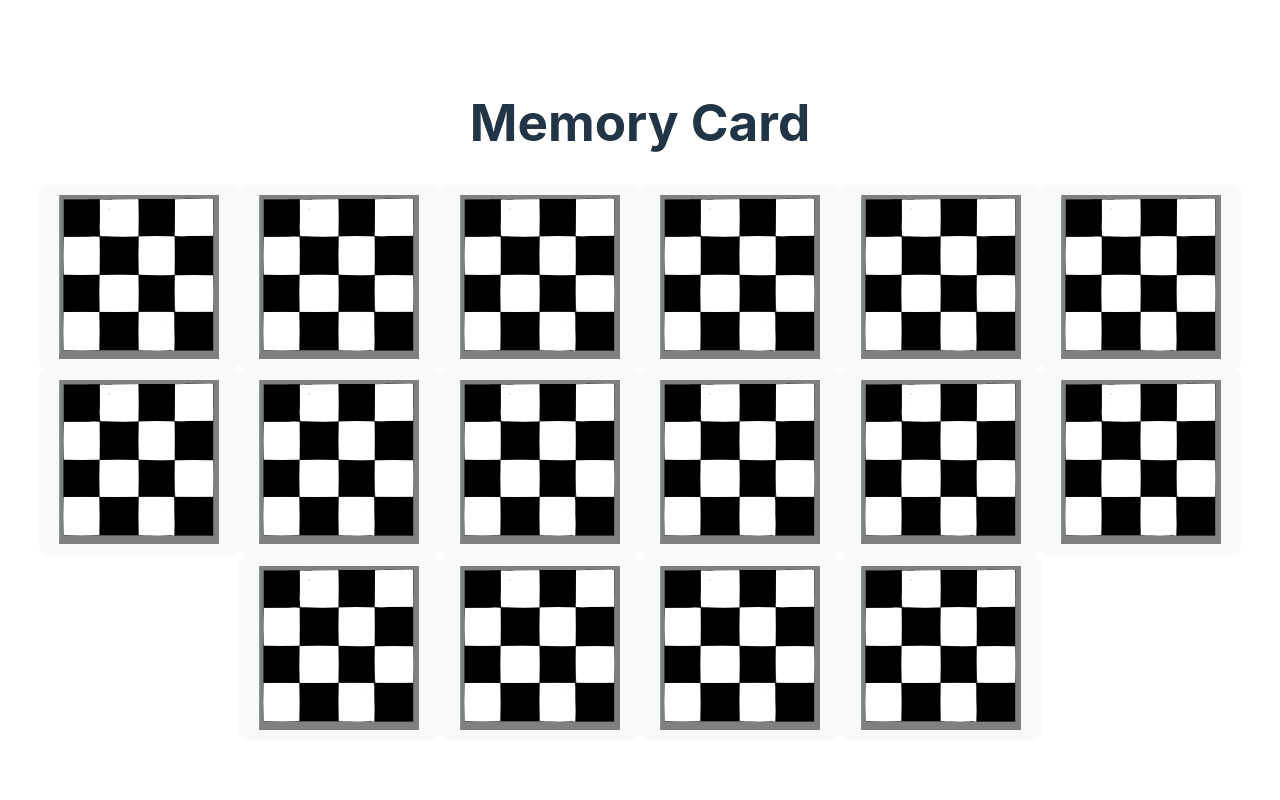
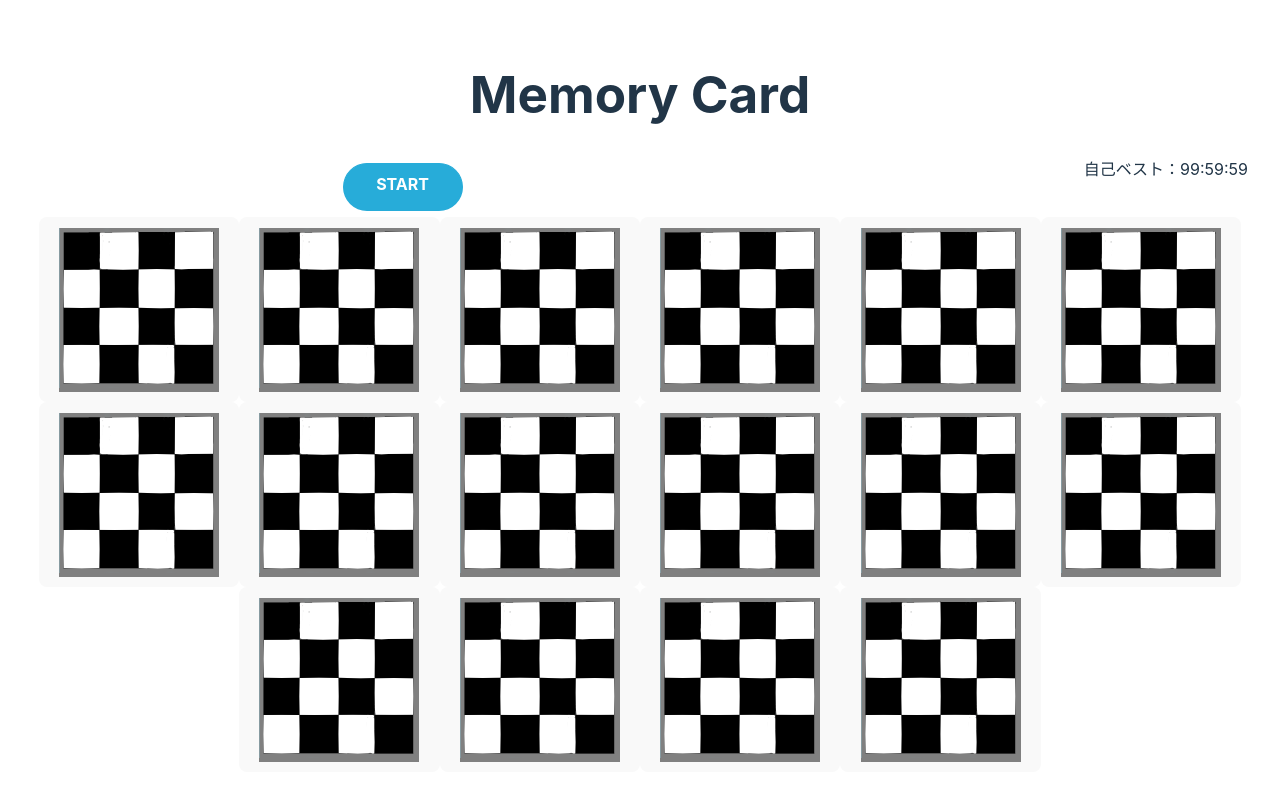
Before and after one commit to axoloto210/memory-card, a React (Vite) app: page / in a window 1280 px wide. Shown: the top 800 px of the page. Built offline with nearby package versions, Linux system fonts and the light colour scheme.

Commit message:
add timer

```diff
--- /dev/null
+++ b/src/components/pages/MemoryCardGame/MemoryCardGame.module.scss
@@ -0,0 +1,14 @@
+.start_button{
+	text-align: center;
+	width: 120px;
+	margin: auto;
+	font-weight: bold;
+	border-radius: 100vh;
+	border-bottom: 7px solid #27acd9;
+    border-color: #27acd9;
+	background: #27acd9;
+	color: #fff;
+    &:hover{
+        border-color: #27acd9;
+    }
+}
--- a/src/components/pages/MemoryCardGame/MemoryCardGame.tsx
+++ b/src/components/pages/MemoryCardGame/MemoryCardGame.tsx
@@ -1,5 +1,8 @@
-import { useState } from "react";
+import { useEffect, useRef, useState } from "react";
 import { Card } from "../../ui/Card/Card";
+import { Timer } from "../../../utils/timer";
+import { useRegistBestTime } from "../../../hooks/useRegistBestTime";
+import style from './MemoryCardGame.module.scss'
 
 type InitialCard = Readonly<{
   imageName: string;
@@ -54,18 +57,51 @@ function shuffle<T>(array: T[]) {
   return shuffled;
 }
 
+const GAME_STATUS = {
+  START: "start",
+  IN_GAME: "in_game",
+  END: "end",
+} as const;
+
+type GameStatus = (typeof GAME_STATUS)[keyof typeof GAME_STATUS];
+
 export const MemoryCardGame = () => {
   const [cards, setCards] = useState<Card[]>(initiateCards());
-  const [isGameEnd, setIsGameEnd] = useState(false);
+  const [gameStatus, setGameStatus] = useState<GameStatus>(GAME_STATUS.START);
 
-  const [isDisable, setIsDisable] = useState(false);
+  const [bestTime, setBestTime] = useState("99:59:59");
+  useRegistBestTime(bestTime);
+
+  useEffect(() => {
+    setBestTime(localStorage.getItem("bestTime") ?? "99:59:59");
+  }, [bestTime]);
+
+  const [isDisable, setIsDisable] = useState(true);
+
+  const timerRef = useRef<Timer | null>(null);
+
+  const clickStartHandler = () => {
+    if (timerRef.current === null) {
+      timerRef.current = new Timer();
+    } else {
+      return;
+    }
+    setGameStatus(GAME_STATUS.IN_GAME);
+    setIsDisable(false);
+    timerRef.current.start();
+  };
 
   const checkGameEnd = (newCards: Card[]) => {
-    setIsGameEnd(
+    setGameStatus(
       newCards.every((card) => {
         return card.isMatched === true;
       })
+        ? GAME_STATUS.END
+        : GAME_STATUS.IN_GAME
     );
+    timerRef.current?.stop();
+
+    setBestTime(timerRef.current?.getFormattedTime() ?? "99:59:59");
   };
 
   const flippedCardTag = () => {
@@ -135,10 +171,20 @@ export const MemoryCardGame = () => {
 
   return (
     <>
-      <div>
         <h1>Memory Card</h1>
+        <div style={{display:'flex', height:'60px'}}>
+        {gameStatus === GAME_STATUS.START && (
+          <button className={style.start_button} onClick={clickStartHandler}>
+            START
+          </button>
+        )}
+      <div style={{marginLeft:'auto'}}>自己ベスト：{bestTime}</div>
       </div>
-      {isGameEnd && <h2>Clear！！！</h2>}
+      {gameStatus === GAME_STATUS.END && (
+        <h2>
+          Clear！！！ time:{timerRef.current?.getFormattedTime() ?? "--:--:--"}
+        </h2>
+      )}
       <div className="card_area">
         {cards.map((card) => {
           return (
--- /dev/null
+++ b/src/hooks/useRegistBestTime.ts
@@ -0,0 +1,12 @@
+import { useEffect } from "react";
+
+export function useRegistBestTime(time: string) {
+  useEffect(() => {
+    const bestTime = localStorage.getItem("bestTime") ?? "99:59:59";
+
+    if (time < bestTime) {
+      localStorage.setItem('bestTime', time);
+    }
+  }, [time]);
+
+}
--- /dev/null
+++ b/src/utils/timer.ts
@@ -0,0 +1,46 @@
+export class Timer {
+  private startTime: number;
+  private endTime: number;
+  private isRunnning: boolean;
+
+  constructor() {
+    this.startTime = 0;
+    this.endTime = 0;
+    this.isRunnning = false;
+  }
+
+  public start(): void {
+    if (this.isRunnning === false) {
+      this.startTime = performance.now();
+      this.isRunnning = true;
+    }
+  }
+
+  public stop(): void {
+    if (this.isRunnning === true) {
+      this.endTime = performance.now();
+      this.isRunnning = false;
+    }
+  }
+
+  public getTime(): number | void {
+    if (this.isRunnning === false) {
+      return this.endTime - this.startTime;
+    }
+  }
+
+  public getFormattedTime(): string {
+    const totalSeconds = Math.floor(this.endTime - this.startTime / 1000);
+
+    const hours = Math.floor(totalSeconds / 3600);
+    const minutes = Math.floor((totalSeconds % 3600) / 60);
+    const seconds = totalSeconds % 60;
+
+    // 各単位を2桁の文字列に変換（padStartで0埋め）
+    const formattedHours = hours.toString().padStart(2, '0');
+    const formattedMinutes = minutes.toString().padStart(2, '0');
+    const formattedSeconds = seconds.toString().padStart(2, '0');
+
+    return `${formattedHours}:${formattedMinutes}:${formattedSeconds}`;
+  }
+}
```
